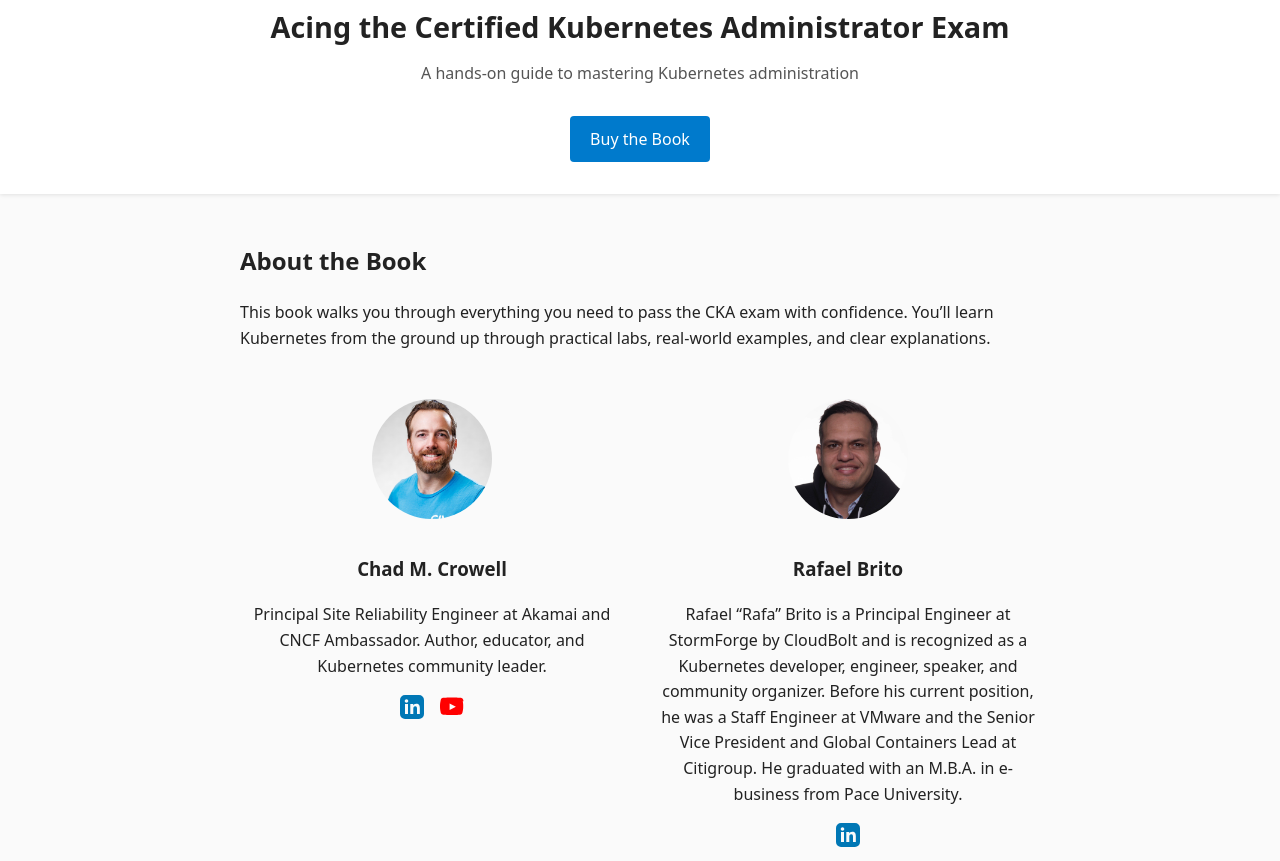
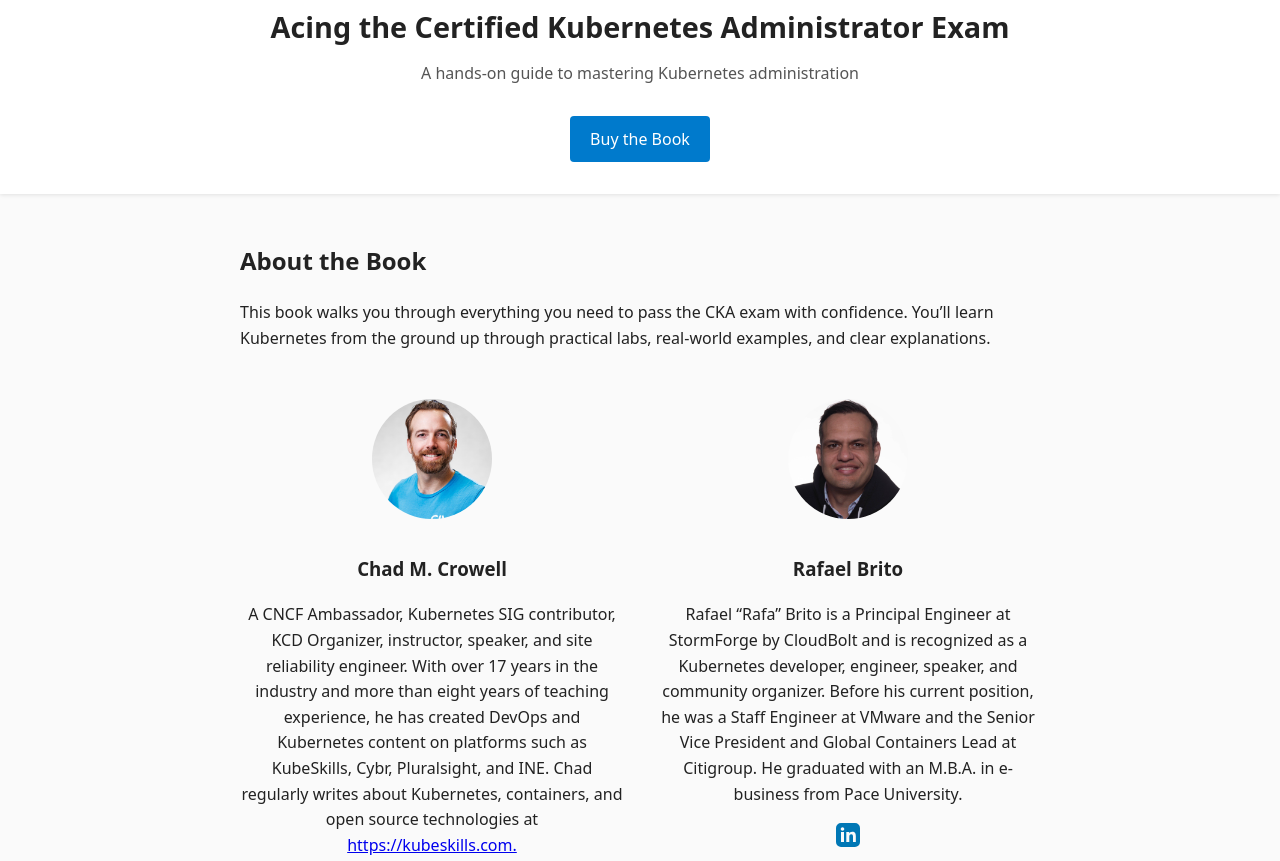
Before and after one commit to chadmcrowell/acingtheckacom, a website: page index.html in a window 1280 px wide. Shown: the part 220-1081 px from the top of the page. Drawn offline with Linux system fonts and the light colour scheme.

Commit message:
update chad bio

```diff
--- a/index.html
+++ b/index.html
@@ -27,7 +27,7 @@
       <div class="author">
         <img src="/chad-crowell.jpeg" alt="Chad M. Crowell">
         <h3>Chad M. Crowell</h3>
-        <p>Principal Site Reliability Engineer at Akamai and CNCF Ambassador. Author, educator, and Kubernetes community leader.</p>
+        <p>A CNCF Ambassador, Kubernetes SIG contributor, KCD Organizer, instructor, speaker, and site reliability engineer. With over 17 years in the industry and more than eight years of teaching experience, he has created DevOps and Kubernetes content on platforms such as KubeSkills, Cybr, Pluralsight, and INE. Chad regularly writes about Kubernetes, containers, and open source technologies at <a href="https://kubeskills.com">https://kubeskills.com.</a></p>
         <div class="social">
           <a href="https://www.linkedin.com/in/chadmcrowell" target="_blank" aria-label="LinkedIn">
             <svg xmlns="http://www.w3.org/2000/svg" viewBox="0 0 24 24">
```
